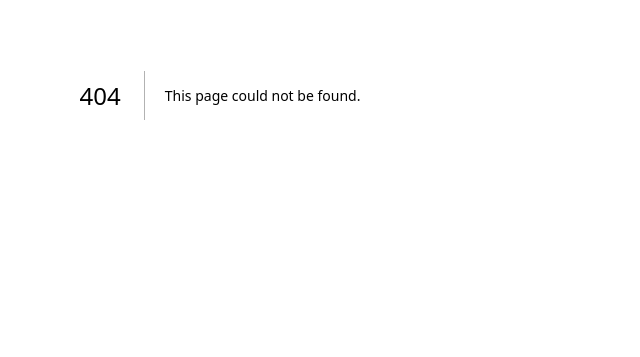
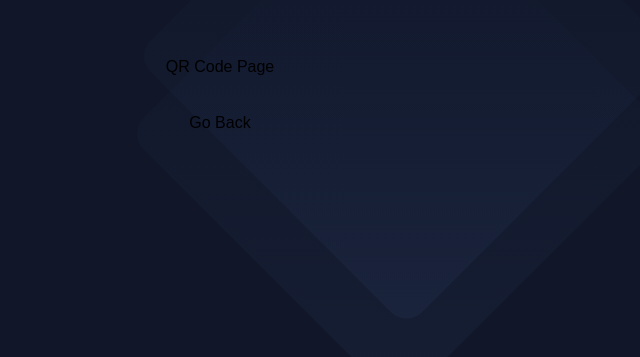
Before and after one commit to tarikraposo/qr-code-generator, a Next.js app: page /qrcode in a window 1280 px wide. Before the commit this address had no page. Shown: the part 305-662 px from the top of the page, without its empty margins (420-1060 px from the left). Built offline with nearby package versions, Linux system fonts and the light colour scheme.

Commit message:
[#2] Cria página do QRcode, adiciona navigation.

```diff
--- a/app/page.tsx
+++ b/app/page.tsx
@@ -1,4 +1,4 @@
-import { Search } from "./Search.page";
+import { Search } from "./search/page";
 
 export default function Home() {
   return (
--- /dev/null
+++ b/app/qrcode/page.tsx
@@ -0,0 +1,13 @@
+"use client"
+import { useRouter } from "next/navigation"
+
+export default function Qrcode() {
+    const router = useRouter();
+
+    return (
+        <div className="search-container m-auto w-full flex items-center justify-center flex-col h-full gap-8">
+            <h1>QR Code Page</h1>
+            <button onClick={() => router.push('/')}>Go Back</button>
+        </div>
+    )
+}
--- a/app/Search.page.tsx
+++ b/app/search/page.tsx
@@ -1,16 +1,20 @@
+"use client"
 import Image from "next/image"
+import { useRouter } from "next/navigation"
 
 import { Input } from "@/components/ui/input"
-import logo from '../assets/logo-qr-generator.svg'
+import logo from '../../assets/logo-qr-generator.svg'
 import { Button } from "@/components/ui/button"
 
 export function Search(){
+    const router = useRouter();
+
     return (
         <div className="search-container m-auto w-full flex items-center justify-center flex-col h-full gap-8">
            <Image src={logo} alt="QR Code Generator" width={200} height={200}/>
             <div className="input-control flex p-4 gap-6px">
                 <Input type="button" />
-                <Button className="bg-[#3662E3]">QR code</Button>
+                <Button className="bg-[#3662E3]" onClick={() => router.push('/qrcode')}>QR code</Button>
             </div>
         </div>
     )
```
